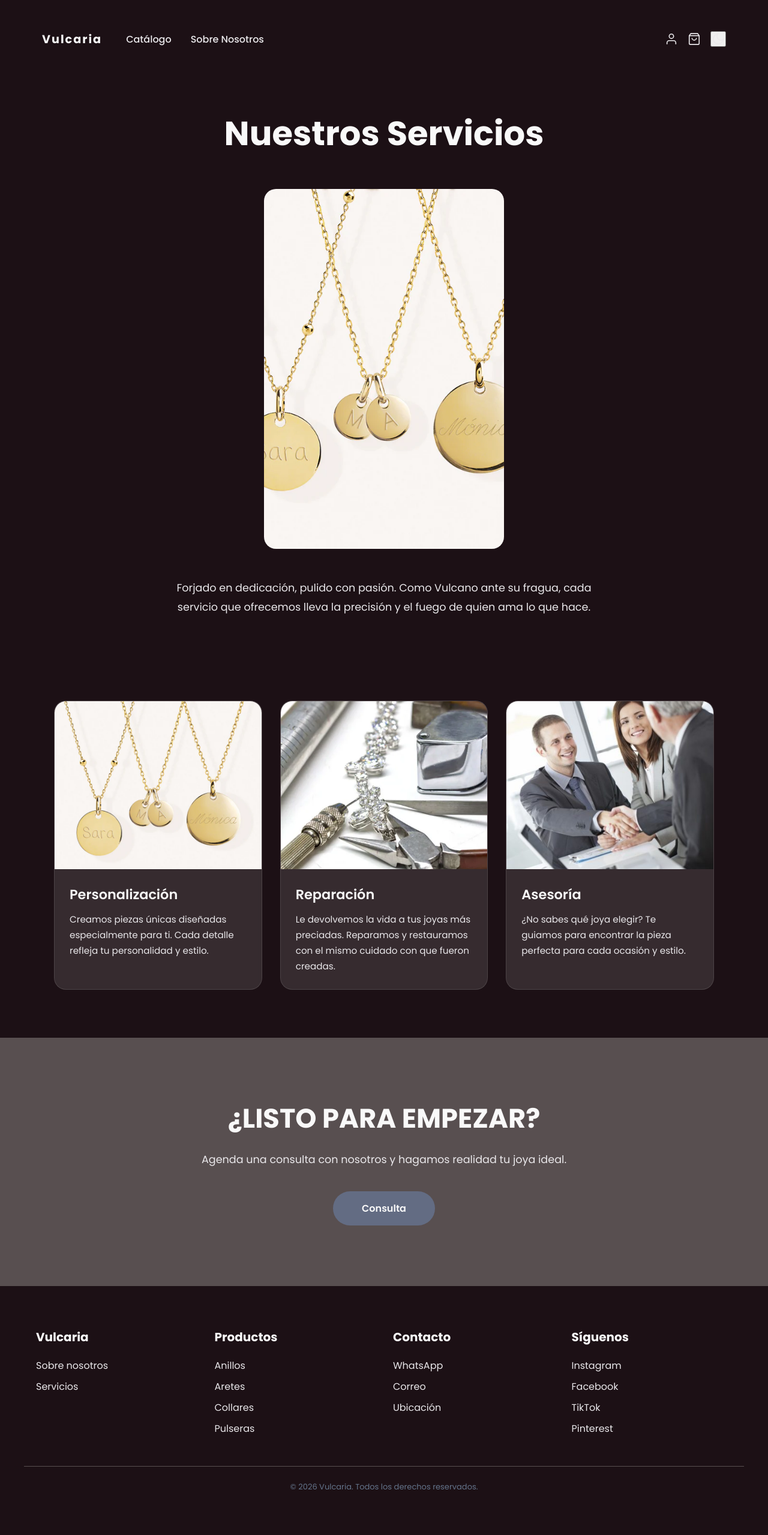
After one commit to danieljdmurcia/Desarrollo-software-proyecto, a FastAPI app: template templates/servicios.html in a window 1280 px wide. The commit adds this page. Shown: the whole page at 60% size. Run offline with FastAPI, Linux system fonts and the light colour scheme; the template is opened without the code that fills it, so the values that code supplies are empty.

Commit message:
Agregar página de servicios con animaciones

```diff
--- a/Backend/main.py
+++ b/Backend/main.py
@@ -31,6 +31,10 @@ def home(request: Request):
 def sobre_nosotros(request: Request):
     return templates.TemplateResponse(request, "sobrenosotros.html")
 
+@app.get("/servicios")
+def servicios(request: Request):
+    return templates.TemplateResponse(request, "servicios.html")
+
 # ── API (datos JSON) ──
 @app.get("/api/productos")
 def obtener_productos(orden: str = None, db: Session = Depends(get_db)):
--- /dev/null
+++ b/static/servicios.css
@@ -0,0 +1,137 @@
+/* ── HERO ── */
+.srv-hero {
+    background-color: var(--bg);
+    text-align: center;
+    padding: 80px 40px 60px;
+}
+
+.srv-hero h1 {
+    font-family: 'Poppins', sans-serif;
+    font-size: 3.5rem;
+    font-weight: 700;
+    color: var(--text);
+    margin-bottom: 50px;
+}
+
+.srv-hero-img {
+    width: 400px;
+    height: 600px;
+    margin: 0 auto;
+    border-radius: 20px;
+    overflow: hidden;
+}
+
+.srv-hero-img img {
+    width: 100%;
+    height: 100%;
+    object-fit: cover;
+}
+
+.srv-hero p {
+    font-size: 1.1rem;
+    color: var(--text-soft);
+    max-width: 700px;
+    margin: 50px auto 0;
+    line-height: 1.8;
+}
+
+/* ── GRID 3 SERVICIOS ── */
+.srv-section {
+    padding: 80px 40px;
+    background-color: var(--bg);
+}
+
+.srv-grid {
+    display: grid;
+    grid-template-columns: repeat(3, 1fr);
+    gap: 30px;
+    max-width: 1100px;
+    margin: 0 auto;
+}
+
+.srv-card {
+    background-color: rgba(88,79,80,0.45);
+    border: 1px solid rgba(234,232,235,0.12);
+    border-radius: 20px;
+    overflow: hidden;
+    backdrop-filter: blur(4px);
+    opacity: 0;
+    transform: translateY(40px);
+    transition: opacity 0.7s ease, transform 0.7s ease;
+}
+
+.srv-card.visible {
+    opacity: 1;
+    transform: translateY(0);
+}
+
+.srv-card img {
+    width: 100%;
+    height: 280px;
+    object-fit: cover;
+    display: block;
+}
+
+.srv-card-text {
+    padding: 25px;
+}
+
+.srv-card-text h3 {
+    font-family: 'Poppins', sans-serif;
+    font-size: 1.4rem;
+    font-weight: 600;
+    color: var(--text);
+    margin-bottom: 12px;
+}
+
+.srv-card-text p {
+    color: var(--text-soft);
+    line-height: 1.7;
+    font-size: 0.95rem;
+}
+
+/* ── CTA ── */
+.srv-cta {
+    text-align: center;
+    padding: 100px 20px;
+    background-color: var(--surface);
+}
+
+.srv-cta h2 {
+    font-family: 'Poppins', sans-serif;
+    font-size: 2.8rem;
+    font-weight: 700;
+    color: var(--text);
+    margin-bottom: 20px;
+}
+
+.srv-cta p {
+    color: var(--text-soft);
+    font-size: 1.1rem;
+    margin-bottom: 40px;
+}
+
+.btn-consulta {
+    display: inline-block;
+    padding: 16px 48px;
+    background-color: var(--accent);
+    color: var(--text);
+    font-family: 'Poppins', sans-serif;
+    font-weight: 600;
+    font-size: 1rem;
+    border-radius: 50px;
+    text-decoration: none;
+    transition: background 0.3s ease, transform 0.2s ease;
+}
+
+.btn-consulta:hover {
+    background-color: #4a5268;
+    transform: translateY(-2px);
+}
+
+/* ── RESPONSIVE ── */
+@media (max-width: 768px) {
+    .srv-grid { grid-template-columns: 1fr; }
+    .srv-hero h1 { font-size: 2.2rem; }
+    .srv-hero-img { width: 100%; height: 450px; }
+}
--- a/templates/base.html
+++ b/templates/base.html
@@ -26,7 +26,7 @@
                 <a href="/sobre-nosotros">Sobre Nosotros</a>
                 <div class="dropdown">
                     <a href="/sobre-nosotros">Quiénes somos</a>
-                    <a href="#">Servicios</a>
+                    <a href="/servicios">Servicios</a>
                 </div>
             </div>
         </nav>
--- a/templates/index.html
+++ b/templates/index.html
@@ -212,7 +212,7 @@
                 <h3>Vulcaria</h3>
                 <ul>
                     <li><a href="/sobre-nosotros">Sobre nosotros</a></li>
-                    <li><a href="#">Servicios</a></li>
+                    <li><a href="/servicios">Servicios</a></li>
                 </ul>
             </div>
             <div class="link">
--- /dev/null
+++ b/templates/servicios.html
@@ -0,0 +1,108 @@
+{% extends "base.html" %}
+
+{% block title %}Servicios — Vulcaria{% endblock %}
+
+{% block extra_css %}
+<link rel="stylesheet" href="/static/servicios.css">
+{% endblock %}
+
+{% block content %}
+
+    <section class="srv-hero">
+        <h1>Nuestros Servicios</h1>
+        <div class="srv-hero-img">
+            <img src="/static/images/servicios/servicio1.jpg" alt="Servicios Vulcaria">
+        </div>
+        <p>Forjado en dedicación, pulido con pasión. Como Vulcano ante su fragua, cada servicio que ofrecemos lleva la precisión y el fuego de quien ama lo que hace.</p>
+    </section>
+
+    <section class="srv-section">
+        <div class="srv-grid">
+
+            <div class="srv-card">
+                <img src="/static/images/servicios/servicio1.jpg" alt="Personalización">
+                <div class="srv-card-text">
+                    <h3>Personalización</h3>
+                    <p>Creamos piezas únicas diseñadas especialmente para ti. Cada detalle refleja tu personalidad y estilo.</p>
+                </div>
+            </div>
+
+            <div class="srv-card">
+                <img src="/static/images/servicios/servicio2.jpg" alt="Reparación">
+                <div class="srv-card-text">
+                    <h3>Reparación</h3>
+                    <p>Le devolvemos la vida a tus joyas más preciadas. Reparamos y restauramos con el mismo cuidado con que fueron creadas.</p>
+                </div>
+            </div>
+
+            <div class="srv-card">
+                <img src="/static/images/servicios/servicio3.jpg" alt="Asesoría">
+                <div class="srv-card-text">
+                    <h3>Asesoría</h3>
+                    <p>¿No sabes qué joya elegir? Te guiamos para encontrar la pieza perfecta para cada ocasión y estilo.</p>
+                </div>
+            </div>
+
+        </div>
+    </section>
+
+    <section class="srv-cta">
+        <h2>¿Listo para empezar?</h2>
+        <p>Agenda una consulta con nosotros y hagamos realidad tu joya ideal.</p>
+        <a href="/citas" class="btn-consulta">Consulta</a>
+    </section>
+
+    <footer class="footer">
+        <div class="footer-content container">
+            <div class="link">
+                <h3>Vulcaria</h3>
+                <ul>
+                    <li><a href="/sobre-nosotros">Sobre nosotros</a></li>
+                    <li><a href="/servicios">Servicios</a></li>
+                </ul>
+            </div>
+            <div class="link">
+                <h3>Productos</h3>
+                <ul>
+                    <li><a href="#">Anillos</a></li>
+                    <li><a href="#">Aretes</a></li>
+                    <li><a href="#">Collares</a></li>
+                    <li><a href="#">Pulseras</a></li>
+                </ul>
+            </div>
+            <div class="link">
+                <h3>Contacto</h3>
+                <ul>
+                    <li><a href="#">WhatsApp</a></li>
+                    <li><a href="#">Correo</a></li>
+                    <li><a href="#">Ubicación</a></li>
+                </ul>
+            </div>
+            <div class="link">
+                <h3>Síguenos</h3>
+                <ul>
+                    <li><a href="#">Instagram</a></li>
+                    <li><a href="#">Facebook</a></li>
+                    <li><a href="#">TikTok</a></li>
+                    <li><a href="#">Pinterest</a></li>
+                </ul>
+            </div>
+        </div>
+        <div class="footer-bottom container">
+            <p>© 2026 Vulcaria. Todos los derechos reservados.</p>
+        </div>
+    </footer>
+
+{% endblock %}
+
+{% block extra_js %}
+<script>
+    const cards = document.querySelectorAll('.srv-card');
+    const observer = new IntersectionObserver((entries) => {
+        entries.forEach(entry => {
+            if (entry.isIntersecting) entry.target.classList.add('visible');
+        });
+    }, { threshold: 0.15 });
+    cards.forEach(card => observer.observe(card));
+</script>
+{% endblock %}
--- a/templates/sobrenosotros.html
+++ b/templates/sobrenosotros.html
@@ -119,7 +119,7 @@
                 <h3>Vulcaria</h3>
                 <ul>
                     <li><a href="/sobre-nosotros">Sobre nosotros</a></li>
-                    <li><a href="#">Servicios</a></li>
+                    <li><a href="/servicios">Servicios</a></li>
                 </ul>
             </div>
             <div class="link">
```
